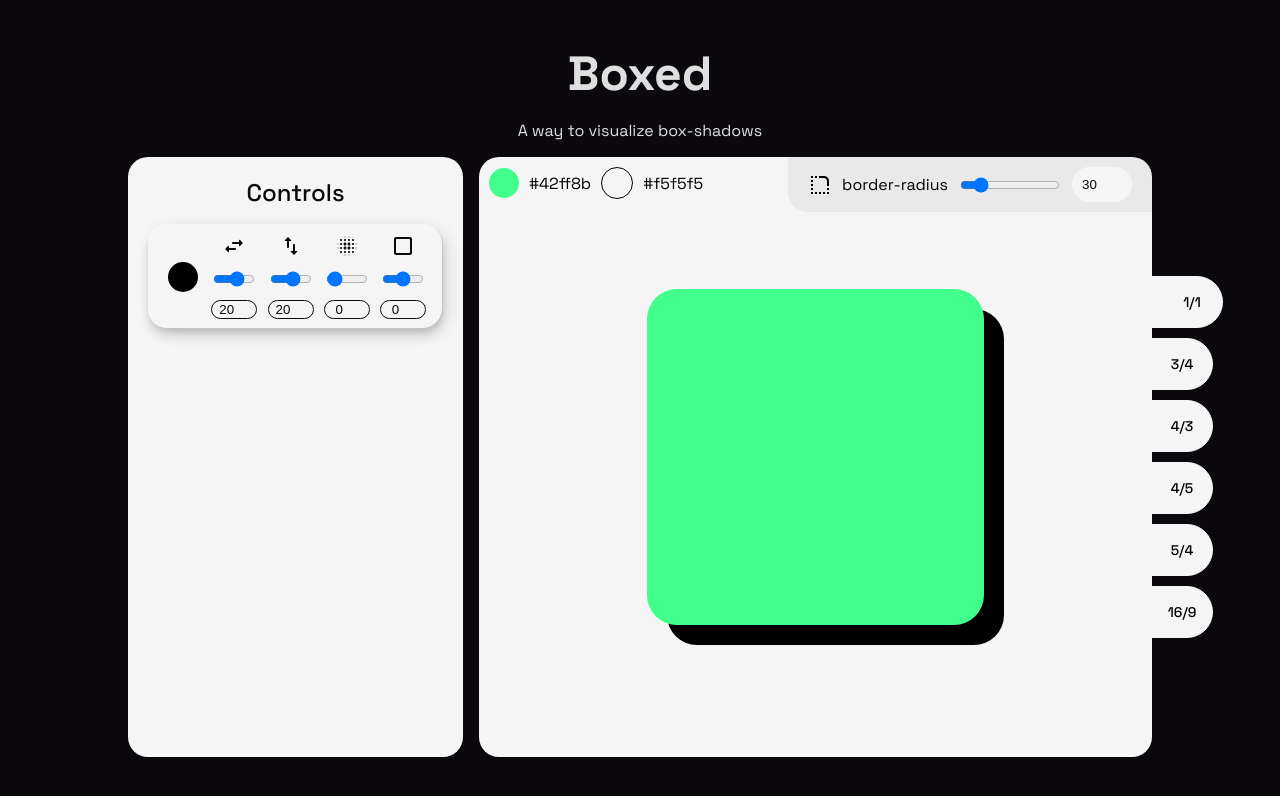
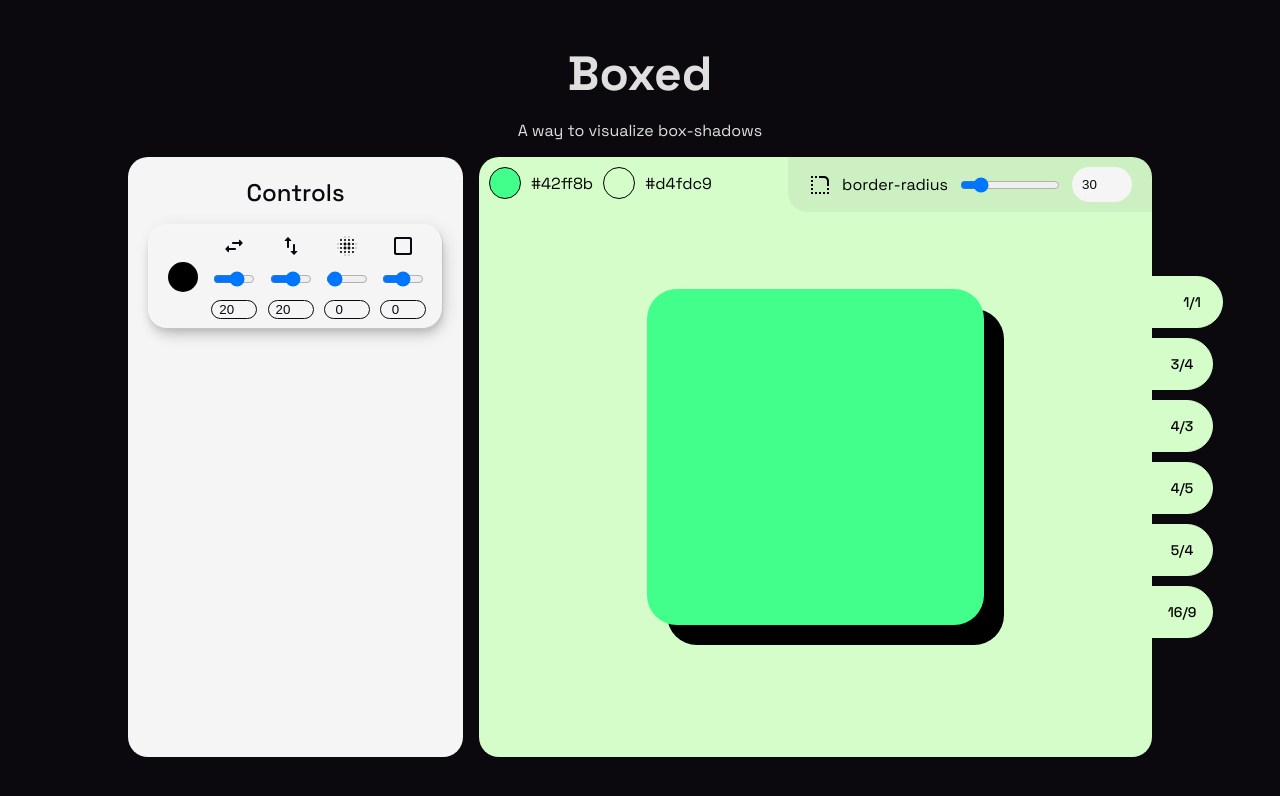
Before and after one commit to RyanMilbourne/boxed, a React (Vite) app: page / in a window 1280 px wide. Shown: the top 796 px of the page. Built offline with nearby package versions, Linux system fonts and the light colour scheme.

Commit message:
change default

```diff
--- a/src/components/Box/Hero/HeroBox.jsx
+++ b/src/components/Box/Hero/HeroBox.jsx
@@ -6,7 +6,7 @@ const HeroBox = () => {
   const [radius, setRadius] = useState(30);
   const [aspectRatio, setAspectRatio] = useState("1/1");
   const [boxColor, setBoxColor] = useState("#42ff8b");
-  const [backgroundColor, setBackgroundColor] = useState("#f5f5f5");
+  const [backgroundColor, setBackgroundColor] = useState("#d4fdc9");
   const [textColor, setTextColor] = useState("#0b090d");
 
   const { color, xPosition, yPosition, blurValue, spreadValue } =
@@ -98,7 +98,10 @@ const HeroBox = () => {
       <div className="hero-box-color-container">
         <div
           className="color-picker-display"
-          style={{ backgroundColor: boxColor }}
+          style={{
+            border: `1px solid ${textColor}`,
+            backgroundColor: boxColor,
+          }}
         >
           <input
             className="color-picker"
```
